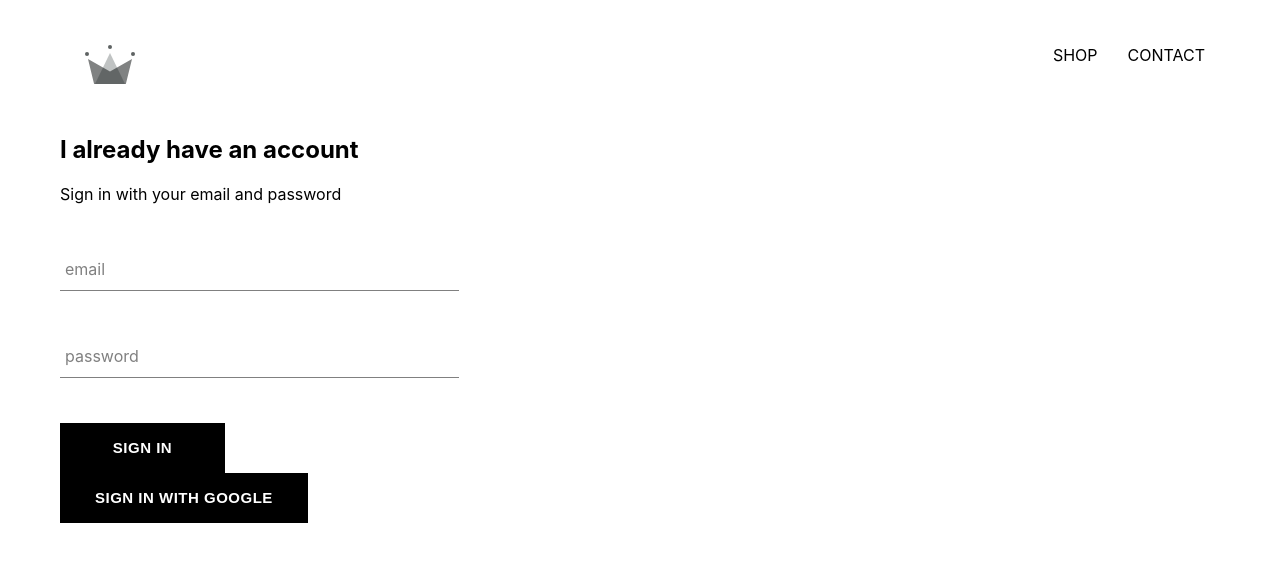
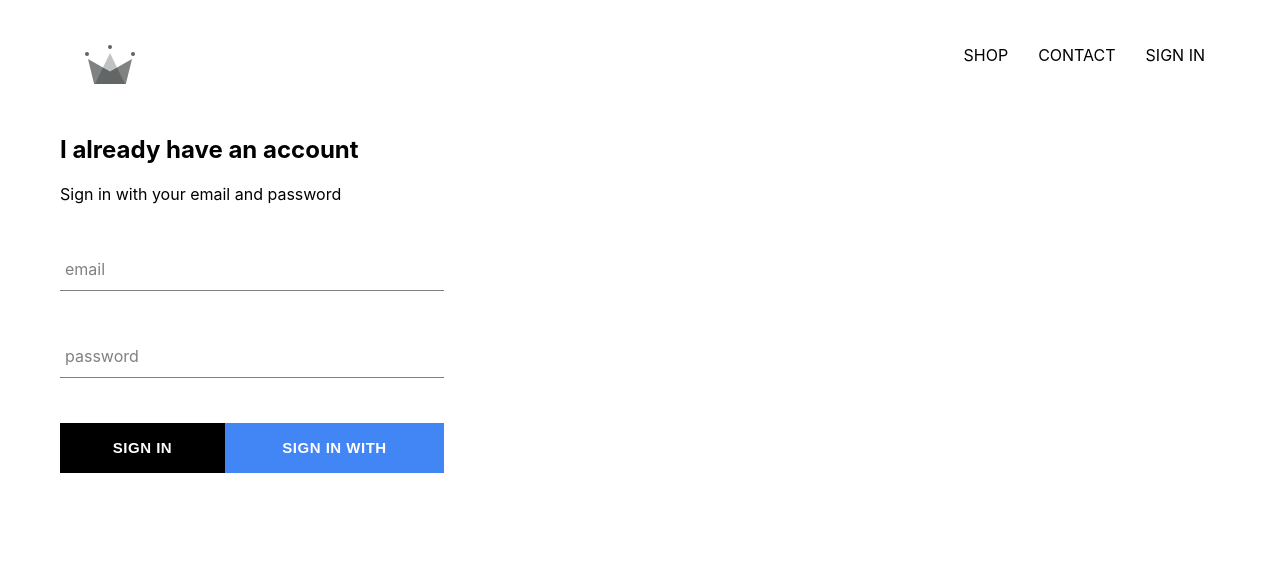
Before and after one commit to llcranmer/eshop, a React (Create React App) app in the folder nook-clothing-app/: page /signin in a window 1280 px wide. Shown: the top 562 px of the page. Built offline with nearby package versions, Linux system fonts and the light colour scheme; no server answers.

Commit message:
sign in w/google

```diff
--- a/nook-clothing-app/src/App.css
+++ b/nook-clothing-app/src/App.css
@@ -6,3 +6,7 @@
     text-decoration: none;
     color: black;
 }
+
+* {
+    box-sizing: border-box;
+}
--- a/nook-clothing-app/src/App.js
+++ b/nook-clothing-app/src/App.js
@@ -1,15 +1,37 @@
 import React from 'react';
 import { Switch, Route } from 'react-router-dom';
+import { auth } from './firebase/firebase.utils';
 import Header from './components/header/header.component';
 import HomePage  from './pages/homepage/hompage.component';
 import ShopPage from './pages/shop/shop.component';
 import SignInAndSignUpPage from './pages/sign-in-and-sign-up/sign-in-and-sign-up.component';
 import './App.css';
 
-function App() {
+class App extends React.Component {
+  constructor() {
+    super();
+    this.state = {
+      currentUser: null
+    }
+  }
+
+  unsubscribeFromAuth = null;
+
+  componentDidMount() {
+    this.unsubscribeFromAuth = auth.onAuthStateChanged(user => {
+      this.setState({ currentUser: user })
+      console.log('user: ', user)
+    })
+  }
+
+  componentWillUnmount() {
+    this.unsubscribeFromAuth();
+  }
+
+  render() {
     return (
       <div>
-      <Header/>
+        <Header currentUser={this.state.currentUser}/>
         <Switch>
           <Route exact path='/' component={HomePage} />
           <Route exapct path='/shop' component={ShopPage} />
@@ -18,5 +40,6 @@
       </div>
     );
   }
+}
 
 export default App;
--- a/nook-clothing-app/src/components/custom-button/custom-button.component.jsx
+++ b/nook-clothing-app/src/components/custom-button/custom-button.component.jsx
@@ -1,10 +1,11 @@
 import React from 'react';
 import './custom-button.styles.scss';
 
-const CustomButon = ({ children, ...otherProps}) => (
-    <button className='custom-button' {...otherProps}>
+const CustomButton = ({ children, isGoogleSignIn, ...otherProps}) => (
+    <button
+        className={`${isGoogleSignIn ? 'google-sign-in' : ''} custom-button`} {...otherProps}>
         {children}
     </button>
 )
 
-export default CustomButon;
+export default CustomButton;
--- a/nook-clothing-app/src/components/custom-button/custom-button.styles.scss
+++ b/nook-clothing-app/src/components/custom-button/custom-button.styles.scss
@@ -18,4 +18,13 @@
         color: black;
         border: 1px solid black;
     }
+    &.google-sign-in {
+        background-color: #4285f4;
+        color: white;
+        &:hover {
+            background-color: #357ae8;
+            border: none;
+        }
+    }
+
 }
--- a/nook-clothing-app/src/components/header/header.component.jsx
+++ b/nook-clothing-app/src/components/header/header.component.jsx
@@ -1,9 +1,10 @@
 import React from 'react';
 import { Link } from 'react-router-dom';
-import { ReactComponent as Logo } from '../../assets/logo.svg'
+import { ReactComponent as Logo } from '../../assets/logo.svg';
+import { auth } from '../../firebase/firebase.utils';
 import './header.styles.scss';
 
-const Header = () => (
+const Header = ({ currentUser }) => (
     <div className='header'>
         <Link className='logo-container' to='/'>
             <Logo className='logo' />
@@ -15,6 +16,12 @@
             <Link className='option' to='/shop'>
                 CONTACT
             </Link>
+            {
+                currentUser ?
+                <div className='option' onClick={() => auth.signOut()}>SIGN OUT</div>
+                :
+                <Link className='option' to='/signin'>SIGN IN</Link>
+            }
         </div>
     </div>
 )
--- a/nook-clothing-app/src/components/header/header.styles.scss
+++ b/nook-clothing-app/src/components/header/header.styles.scss
@@ -20,6 +20,7 @@
 
       .option {
         padding: 10px 15px;
+        cursor: pointer;
       }
     }
   }
--- a/nook-clothing-app/src/components/sign-in/sign-in.component.jsx
+++ b/nook-clothing-app/src/components/sign-in/sign-in.component.jsx
@@ -47,9 +47,10 @@
                     handleChange={this.handleChange}
                     required
                   />
-                  <CustomButton type='submit' > Sign in </CustomButton>
-                  <CustomButton onClick={ signInWithGoogle } >
-                      {' '} Sign in with Google{' '} </CustomButton>
+                  <div className='buttons'>
+                    <CustomButton type='submit' > Sign in </CustomButton>
+                    <CustomButton onClick={ signInWithGoogle } isGoogleSignIn > Sign in with Google </CustomButton>
+                  </div>
               </form>
             </div>
         )
--- a/nook-clothing-app/src/components/sign-in/sign-in.styles.scss
+++ b/nook-clothing-app/src/components/sign-in/sign-in.styles.scss
@@ -4,6 +4,11 @@
     flex-direction: column;
 
     .title {
-        margin: 10px 0;
+      margin: 10px 0;
     }
-}
+
+    .buttons {
+      display: flex;
+      justify-content: space-between;
+    }
+  }
```
Lines whose indentation alone changed are shown as unchanged.
